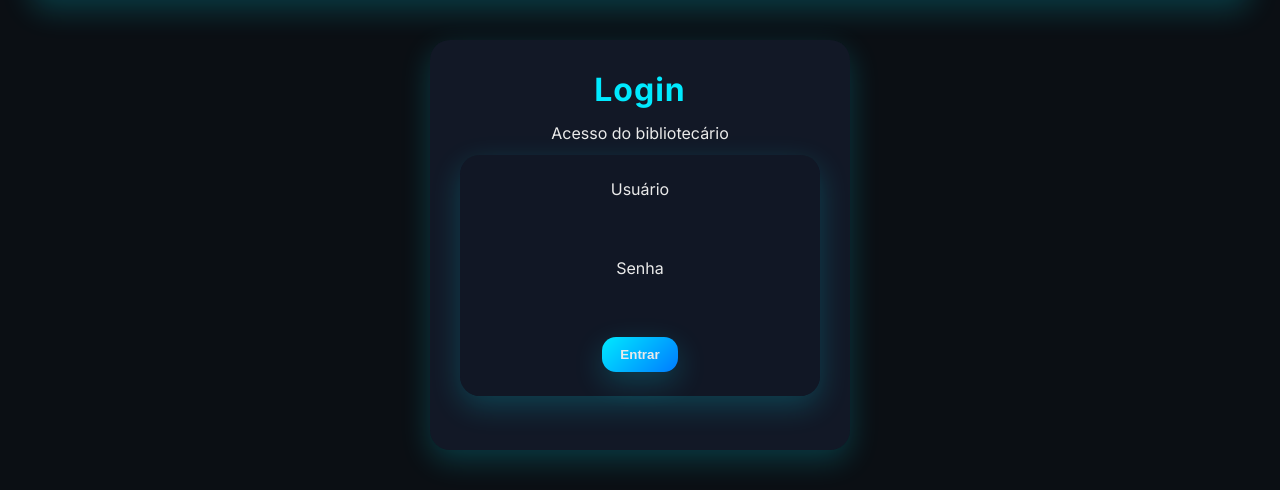
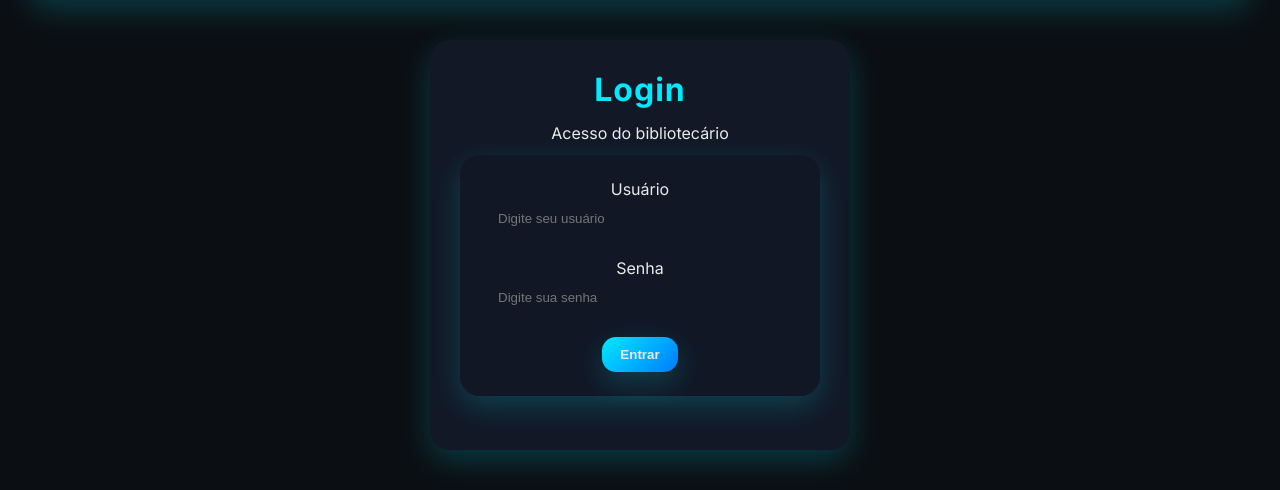
Before and after one commit to yunglixoehfoda/bibliotecav2, a Flask app: page /login in a window 1280 px wide. Shown: the part 99-589 px from the top of the page. Run offline with Flask 3, Linux system fonts and the light colour scheme.

Commit message:
Update login.html

```diff
--- a/templates/login.html
+++ b/templates/login.html
@@ -13,12 +13,12 @@
         <form method="post" class="login-form {% if erro %}erro{% endif %}">
     <label>
         Usuário
-        <input type="text" name="username" required>
+        <input type="text" placeholder="Digite seu usuário" name="username" required>
     </label>
 
     <label>
         Senha
-        <input type="password" name="password" required>
+        <input type="password" placeholder="Digite sua senha" name="password" required>
     </label>
 
     <button class="btn btn-primary" type="submit">
```
